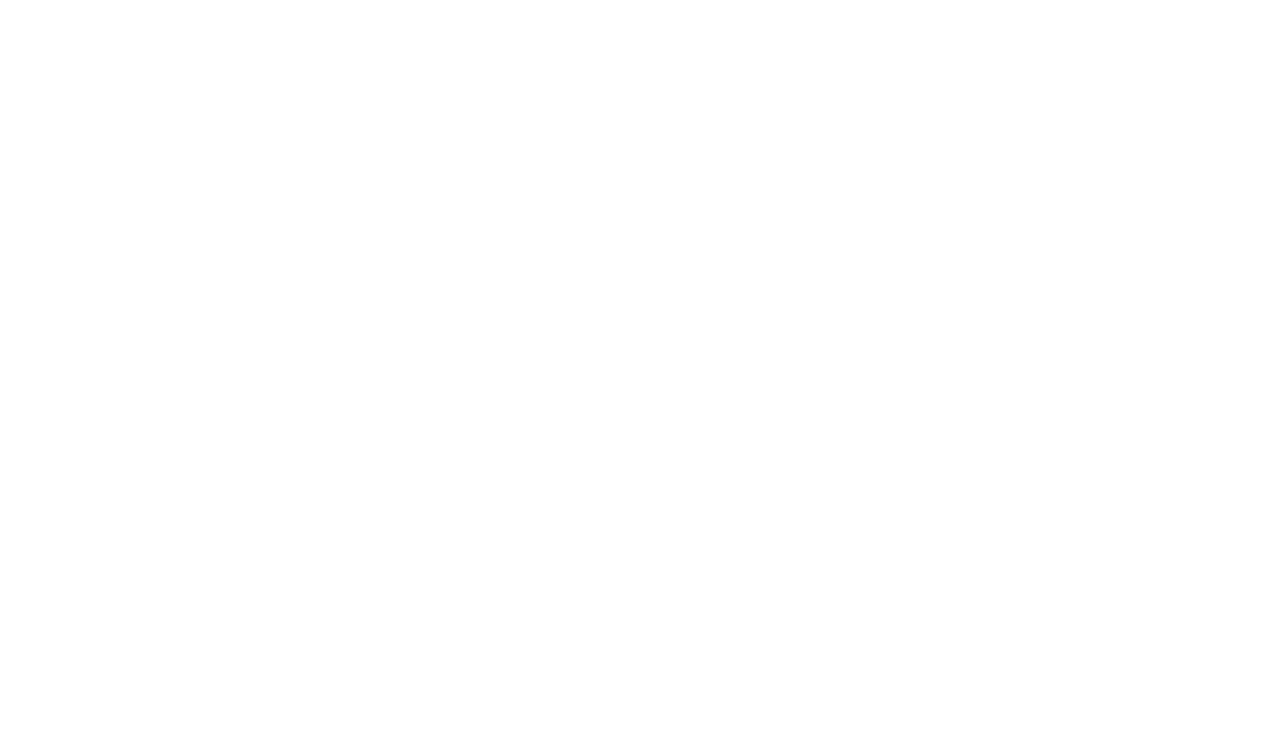
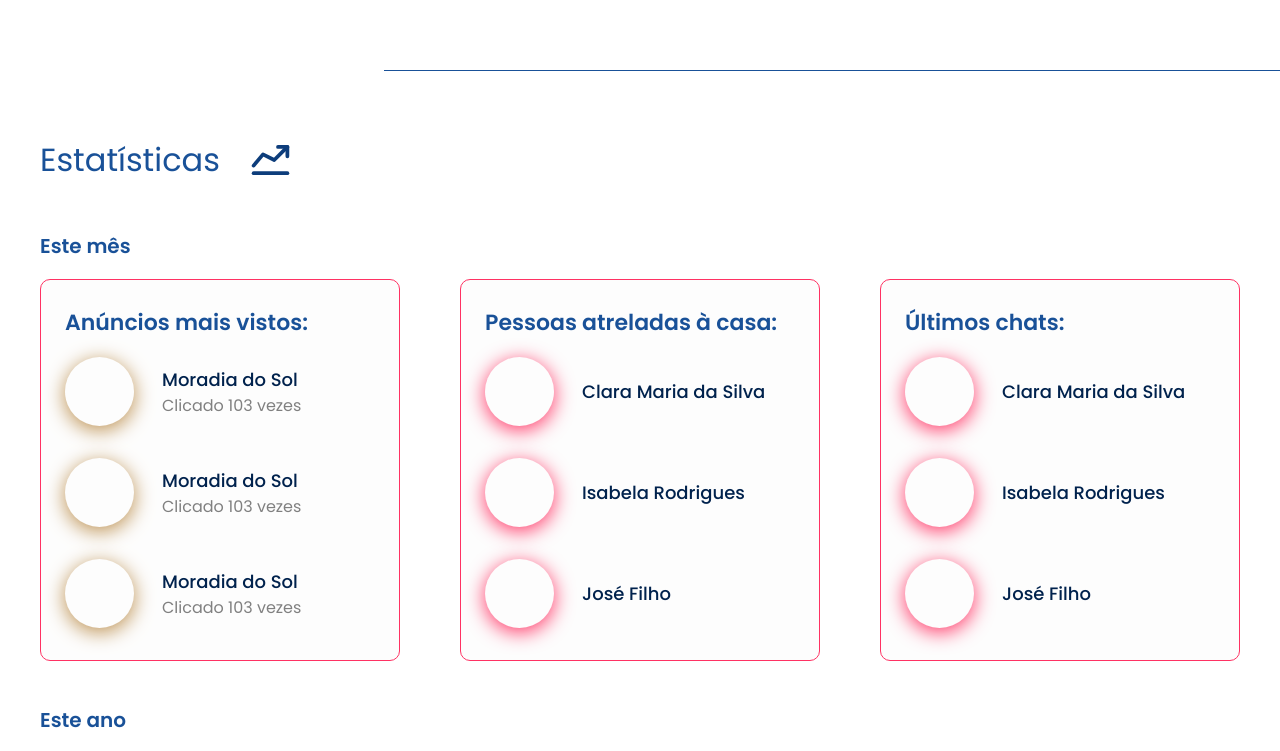
Before and after one commit to HestiaDION/hestia-secrect-area, a React (Vite) app: page / in a window 1280 px wide. Shown: the part 620-1371 px from the top of the page. Before the commit the page ends 800 px from the top, so only its background shows below. Built offline with nearby package versions, Linux system fonts and the light colour scheme.

Commit message:
Finalização do container de estatísticas e botão da main

```diff
--- a/src/App.jsx
+++ b/src/App.jsx
@@ -2,6 +2,7 @@
 
 import Header from './components/Header/Header.jsx'
 import Main from './components/Main/Main.jsx';
+import Statistics from './components/Statistics/Statistics.jsx';
 
 function App() {
 
@@ -9,6 +10,7 @@
     <>
       <Header/>
       <Main/>
+      <Statistics/>
     </>
   )
 }
--- /dev/null
+++ b/src/components/CardsStatistics/CardsStatistics.jsx
@@ -0,0 +1,22 @@
+import styles from './CardsStatistics.module.css'
+
+export default function CardsStatistics({ title, items, avatarShadowColor}){
+    return (
+        <div className={styles.card}>
+          <h3 className={styles.card_title}>{title}</h3>
+          <ul className={styles.card_list}>
+            {items.map((item, index) => (
+              <li key={index} className={styles.card_item}>
+                <div className={styles.card_avatar}
+                style={{ boxShadow: `0px 4px 20px ${avatarShadowColor}` }}
+                ></div>
+                <div className={styles.card_info}>
+                  <span className={styles.card_name}>{item.name}</span>
+                  {item.details && <span className={styles.card_details}>{item.details}</span>}
+                </div>
+              </li>
+            ))}
+          </ul>
+        </div>
+      );
+}
--- /dev/null
+++ b/src/components/CardsStatistics/CardsStatistics.module.css
@@ -0,0 +1,57 @@
+:root{
+    --vermelho-claro: #FF3263;
+    --barnco: #FDFDFD;
+    --azul-claro: #195198;
+    --azul-preto: #00224D;
+}
+
+.card {
+    background-color: var(--barnco);
+    border: 1px solid #FF3263;
+    border-radius: 10px;
+    flex: 1;
+    width: 373px;
+    padding-left: 24px;
+    padding-top: 26px;
+}
+
+  .card_title {
+    font-size: 22px;
+    margin-bottom: 18px;
+    font-weight: 600;
+    color: var(--azul-claro);
+  }
+
+  .card_list {
+    list-style-type: none;
+    padding: 0;
+  }
+
+  .card_item {
+    display: flex;
+    align-items: center;
+    margin-bottom: 32px;
+  }
+
+  .card_avatar {
+    border-radius: 50%;
+    width: 69px;
+    height: 69px;
+    margin-right: 28px;
+  }
+
+  .card_info {
+    display: flex;
+    flex-direction: column;
+  }
+
+  .card_name {
+    color: var(--azul-preto);
+    font-weight: 500;
+    font-size: 18px;
+  }
+
+  .card_details {
+    font-size: 16px;
+    color: gray;
+  }
--- a/src/components/Main/Main.jsx
+++ b/src/components/Main/Main.jsx
@@ -2,6 +2,7 @@
 
 import styles from './Main.module.css'
 import animacao from '../../assets/animacao.json'
+import red_arrow from '../../assets/red_arrow_icon.svg'
 
 export default function Main(){
     return (
@@ -9,6 +10,8 @@
             <div className={styles.introduction_text}>
                 <p className={styles.title}>Olá, Usuário!</p>
                 <p className={styles.subtitle}><strong>Dashboards</strong> e <strong>Estatísticas</strong> sobre o seu andamento no Héstia.</p>
+
+                <button>Ver estatísticas <img src={red_arrow} alt='Red Arrow icon'/></button>
             </div>
             <div className={styles.gif}>
                 <Player
--- a/src/components/Main/Main.module.css
+++ b/src/components/Main/Main.module.css
@@ -1,3 +1,10 @@
+:root{
+  --vermelho-claro: #FF3263;
+  --branco: #FDFDFD;
+  --azul-claro: #195198;
+  --azul-preto: #00224D;
+}
+
 .main{
     display: flex;
     align-items: center;
@@ -21,6 +28,21 @@
     font-size: 32px;
   }
 
+  .introduction_text button{
+    background-color: var(--branco);
+    margin-top: 54px;
+    width: 372px;
+    height: 73px;
+    border: solid 2px var(--vermelho-claro);
+    border-radius: 8px;
+    font-size: 24px;
+    color: var(--vermelho-claro);
+
+    img{
+      margin-left: 15px;
+    }
+  }
+
   .gif{
     width: 573px;
     height: 461px;
--- /dev/null
+++ b/src/components/Statistics/Statistics.jsx
@@ -0,0 +1,51 @@
+import styles from './Statistics.module.css'
+
+import CardsStatistics from '../CardsStatistics/CardsStatistics';
+import statistics_icon from '../../assets/statistic_icon.svg';
+
+export default function Statistics(){
+    const mostViewedAds = [
+        { name: 'Moradia do Sol', details: 'Clicado 103 vezes' },
+        { name: 'Moradia do Sol', details: 'Clicado 103 vezes' },
+        { name: 'Moradia do Sol', details: 'Clicado 103 vezes' }
+      ];
+
+      const peopleLinkedToHouse = [
+        { name: 'Clara Maria da Silva' },
+        { name: 'Isabela Rodrigues' },
+        { name: 'José Filho' }
+      ];
+
+      const latestChats = [
+        { name: 'Clara Maria da Silva' },
+        { name: 'Isabela Rodrigues' },
+        { name: 'José Filho' }
+      ];
+
+      return (
+        <>
+          <div className={styles.line}></div>
+          <div className={styles.container}>
+            <div className={styles.title}>
+                <h1>Estatísticas</h1>
+                <img src={statistics_icon} alt="statistic icon" />
+            </div>
+
+            <h3>Este mês</h3>
+            <div className={styles.cards_dashboard}>
+                <CardsStatistics title={'Anúncios mais vistos:'} items={mostViewedAds} avatarShadowColor={'#BB8E4D'} />
+                <CardsStatistics title={'Pessoas atreladas à casa:'} items={peopleLinkedToHouse} avatarShadowColor={'#FF3263'} />
+                <CardsStatistics title={'Últimos chats:'} items={latestChats} avatarShadowColor={'#FF3263'} />
+            </div>
+
+            <h3 style={{marginTop: "44px"}}>Este ano</h3>
+            <div className={styles.cards_dashboard}>
+                <CardsStatistics title={'Anúncios mais vistos:'} items={mostViewedAds} avatarShadowColor={'#BB8E4D'} />
+                <CardsStatistics title={'Pessoas atreladas à casa:'} items={peopleLinkedToHouse} avatarShadowColor={'#FF3263'} />
+                <CardsStatistics title={'Últimos chats:'} items={latestChats} avatarShadowColor={'#FF3263'} />
+            </div>
+
+          </div>
+        </>
+      );
+}
--- /dev/null
+++ b/src/components/Statistics/Statistics.module.css
@@ -0,0 +1,42 @@
+:root{
+    --vermelho-claro: #FF3263;
+    --barnco: #FDFDFD;
+    --azul-claro: #195198;
+    --azul-preto: #00224D;
+}
+
+.line {
+    background-color: var(--azul-claro);
+    width: 70%;
+    height: 1px;
+    margin: 100px 0 65px 30%;
+}
+
+.container{
+    margin: 0 40px;
+}
+
+.title{
+    display: flex;
+    gap: 28px;
+    margin-bottom: 47px;
+}
+
+.title h1{
+    color: var(--azul-claro);
+    font-weight: 400;
+    font-size: 32px;
+}
+
+h3{
+    color: var(--azul-claro);
+    font-size: 20px;
+    font-weight: 600;
+    margin-bottom: 18px;
+}
+
+.cards_dashboard {
+    display: flex;
+    justify-content: space-between;
+    gap: 5%;
+}
```
Lines whose indentation alone changed are shown as unchanged.
